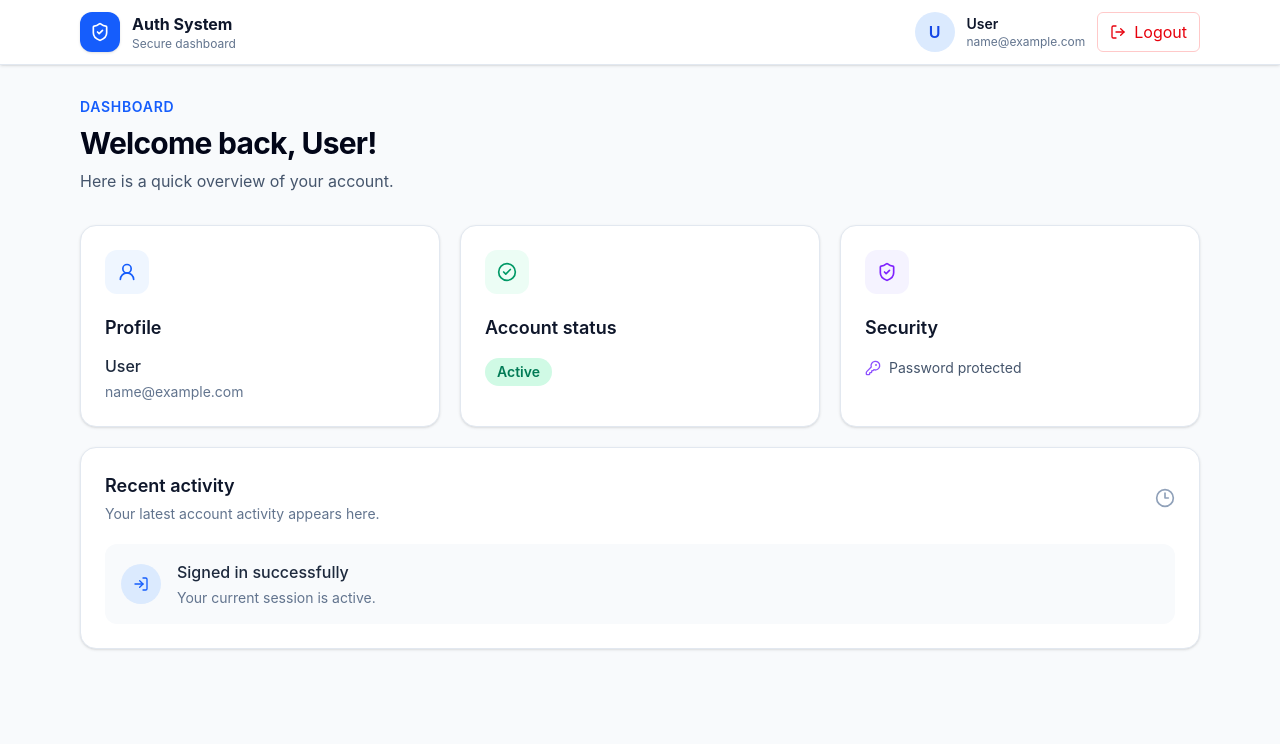
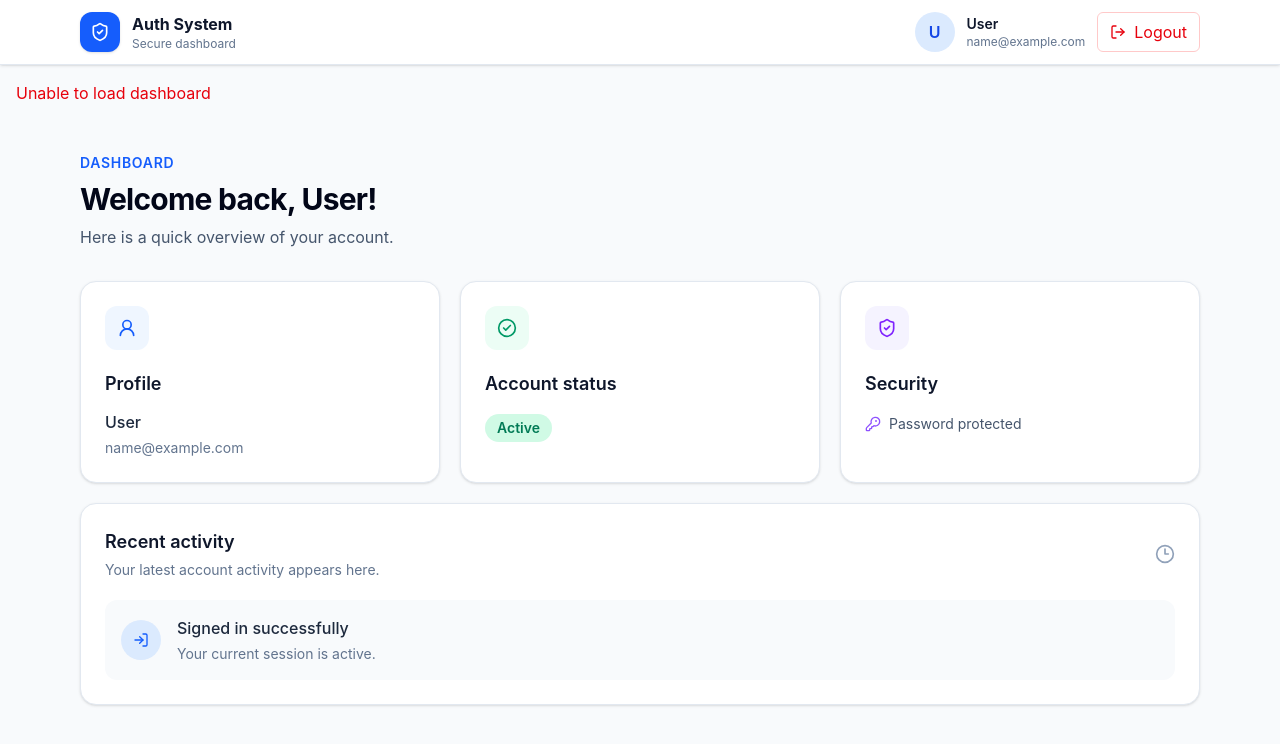
Before and after one commit to Pawan-Baral/auth_system, a React (Vite) app: page /dashboard in a window 1280 px wide. Shown: the top 744 px of the page. Built offline with nearby package versions, Linux system fonts and the light colour scheme; no server answers; sample sign-in values are in the browser's storage.

Commit message:
tested dashboard api

```diff
--- a/src/pages/Dashboard.jsx
+++ b/src/pages/Dashboard.jsx
@@ -7,9 +7,10 @@ import {
     UserRound,
 } from "lucide-react";
 
-
+import { getDashboard } from "@/api/authApi";
 import Navbar from "@/component/Navbar";
 import { useNavigate } from "react-router-dom";
+import { useState, useEffect } from "react";
 
 function getStoredUser() {
     try {
@@ -21,13 +22,48 @@ function getStoredUser() {
 
 
 function Dashboard() {
+    const [dashboardData, setDashboardData] = useState(null);
+    const [isLoading, setIsLoading] = useState(true);
+    const [error, setError] = useState("");
     const user = getStoredUser();
     const displayName = user?.fullName || "User";
+    useEffect(() => {
+        async function loadDashboard() {
+            try {
+                const data = await getDashboard();
+
+                console.log("Dashboard response:", data);
+                setDashboardData(data);
+            } catch (error) {
+                setError(error.message);
+            } finally {
+                setIsLoading(false);
+            }
+        }
+
+        loadDashboard();
+    }, []);
 
     return (
         <main className="min-h-screen bg-slate-50 text-slate-900">
             <Navbar />
+            {isLoading && (
+                <p className="p-4 text-blue-600">
+                    Loading dashboard...
+                </p>
+            )}
 
+            {error && (
+                <p className="p-4 text-red-600">
+                    {error}
+                </p>
+            )}
+
+            {dashboardData && (
+                <p className="p-4 text-green-600">
+                    {dashboardData.message}
+                </p>
+            )}
             <div className="mx-auto w-full max-w-6xl px-4 py-8 ">
                 <section className="mb-8">
                     <p className="mb-2 text-sm font-semibold uppercase tracking-wider text-blue-600">
```
